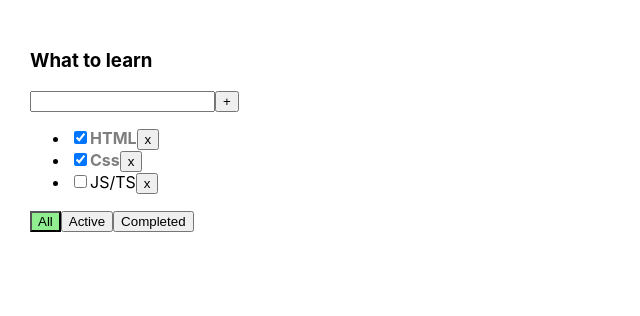
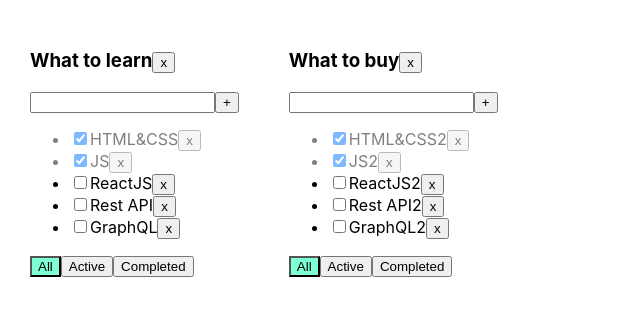
Before and after one commit to VictorAdamovich/TodoList, a React (Create React App) app: page / in a window 1280 px wide. Shown: the top 316 px of the page, without its empty margins (0-640 px from the left). Built offline with nearby package versions, Linux system fonts and the light colour scheme.

Commit message:
add lesson 5

```diff
--- a/src/App.css
+++ b/src/App.css
@@ -7,20 +7,18 @@
   margin-right: 50px;
 }
 
-.active-filter{
-  background-color: lightgreen;
+.error {
+  border: red 1px solid;
 }
 
-.isDone{
-  opacity: 0.5;
-  font-weight: bolder;
+.error-message {
+  color: red;
 }
 
-.error{
-  border: 2px solid red;
-  outline: none;
+.active-filter {
+  background-color: aquamarine;
 }
-.error-massage{
-  color: red;
-  font-weight: bolder;
+
+.is-done {
+  opacity: 0.5;
 }
--- a/src/App.tsx
+++ b/src/App.tsx
@@ -1,49 +1,97 @@
 import React, {useState} from 'react';
+import './App.css';
+import {Todolist} from './Todolist';
 import {v1} from 'uuid';
-import './App.css';
-import TodoList, {TaskType} from "./TodoList";
+import {log} from "util";
 
-export type FilterValuesType = 'all' | 'active' | 'completed'
+export type FilterValuesType = "all" | "active" | "completed";
+
+type TodoslistsType = {
+    id: string
+    title: string
+    filter: FilterValuesType
+}
 
 function App() {
-    const TodoListTitle: string = 'What to learn';
 
-    const [tasks, setTasks] = useState<Array<TaskType>>([
-        {id: v1(), title: 'HTML', isDone: true},
-        {id: v1(), title: 'Css', isDone: true},
-        {id: v1(), title: 'JS/TS', isDone: false}
+    let todolistID1 = v1();
+    let todolistID2 = v1();
+
+    let [todolists, setTodolists] = useState<Array<TodoslistsType>>([
+        {id: todolistID1, title: 'What to learn', filter: 'all'},
+        {id: todolistID2, title: 'What to buy', filter: 'all'},
     ])
 
-    const removeTask = function (taskId: string) {
-        setTasks(tasks.filter(t => t.id !== taskId))
+    let [tasks, setTasks] = useState({
+        [todolistID1]: [
+            {id: v1(), title: "HTML&CSS", isDone: true},
+            {id: v1(), title: "JS", isDone: true},
+            {id: v1(), title: "ReactJS", isDone: false},
+            {id: v1(), title: "Rest API", isDone: false},
+            {id: v1(), title: "GraphQL", isDone: false},
+        ],
+        [todolistID2]: [
+            {id: v1(), title: "HTML&CSS2", isDone: true},
+            {id: v1(), title: "JS2", isDone: true},
+            {id: v1(), title: "ReactJS2", isDone: false},
+            {id: v1(), title: "Rest API2", isDone: false},
+            {id: v1(), title: "GraphQL2", isDone: false},
+        ]
+    });
+
+    function removeTask(todolistID: string, taskID: string) {
+        setTasks({...tasks, [todolistID]: tasks[todolistID].filter(t => taskID !== t.id)})
     }
 
-    const [filter, setFilter] = useState<FilterValuesType>('all')
-    const changeFilter = (filter: FilterValuesType) => {
-        setFilter(filter)
+    function addTask(todolistID: string, title: string) {
+        let newTask = {id: v1(), title: title, isDone: false};
+        setTasks({...tasks, [todolistID]: [newTask, ...tasks[todolistID]]})
+
     }
 
-    const addTask = (title: string) => {
-        setTasks([{id: v1(), title, isDone: false}, ...tasks])
+    function changeStatus(todolistID: string,taskId: string, isDone: boolean) {
+        setTasks({...tasks,[todolistID]:tasks[todolistID].map(el=>el.id===taskId ? {...el,isDone} : el)})
     }
 
-    const changeTaskStatus = (taskID: string, isDone: boolean) => {
-        setTasks(tasks.map(t => t.id === taskID ? {...t, isDone: isDone} : t))
+
+    function changeFilter(todolistID: string, value: FilterValuesType) {
+        setTodolists(todolists.map((t) => t.id === todolistID ? {...t, filter: value} : t))
+    }
+
+    const removeTodolist = (todolistID: string) => {
+        setTodolists(todolists.filter(t=> t.id!==todolistID))
+        delete tasks[todolistID]
     }
 
 
     return (
         <div className="App">
-            <TodoList
-                filter={filter}
-                title={TodoListTitle}
-                tasks={tasks}
+            {todolists.map((t) => {
+                let tasksForTodolist = tasks[t.id];
 
-                addTask={addTask}
-                removeTask={removeTask}
-                changeFilter={changeFilter}
-                changeTaskStatus={changeTaskStatus}
-            />
+                if (t.filter === "active") {
+                    tasksForTodolist = tasks[t.id].filter(t => t.isDone === false);
+                }
+                if (t.filter === "completed") {
+                    tasksForTodolist = tasks[t.id].filter(t => t.isDone === true);
+                }
+
+                return (
+                    <Todolist
+                        title={t.title}
+                        key={t.id}
+                        todolistID={t.id}
+                        tasks={tasksForTodolist}
+                        removeTask={removeTask}
+                        changeFilter={changeFilter}
+                        addTask={addTask}
+                        changeTaskStatus={changeStatus}
+                        filter={t.filter}
+                        removeTodolist={removeTodolist}
+                    />
+                )
+            })}
+
         </div>
     );
 }
--- a/src/TodoList.tsx
+++ b/src/TodoList.tsx
@@ -1,131 +1,96 @@
-import React, {ChangeEvent, useState} from 'react';
+import React, {ChangeEvent, KeyboardEvent, useState} from 'react';
 import {FilterValuesType} from './App';
 
-type TodoListPropsType = {
-    title: string
-    tasks: Array<TaskType>
-    filter: FilterValuesType
-    addTask: (title: string) => void
-    removeTask: (taskID: string) => void
-    changeFilter: (filter: FilterValuesType) => void
-    changeTaskStatus: (taskID: string, isDone: boolean) => void
-};
-
-export type TaskType = {
+type TaskType = {
     id: string
     title: string
     isDone: boolean
 }
 
-const TodoList = (props: TodoListPropsType) => {
-    const [error, setError] = useState<boolean>(false)
+type PropsType = {
+    todolistID: string
+    title: string
+    tasks: Array<TaskType>
+    removeTask: (todolistID: string, taskId: string) => void
+    changeFilter: (todolistID: string, value: FilterValuesType) => void
+    addTask: (todolistID: string, title: string) => void
+    changeTaskStatus: (todolistID: string, taskId: string, isDone: boolean) => void
+    filter: FilterValuesType
+    removeTodolist:(todolistID: string) => void
 
-    const [title, setTitle] = useState<string>('')
-    const onClickAddTask = () => {
-        const trimmedTitle = title.trim()
-        if (trimmedTitle) {
-            props.addTask(title)
-        } else {
-            setError(true)
-        }
-        setTitle('')
 }
 
-    const onChangeSetTitle = (e: React.ChangeEvent<HTMLInputElement>) => {
-        setTitle(e.currentTarget.value)
-        error && setError(false)
-    }
+export function Todolist(props: PropsType) {
 
-    const onPressSetTitle = (e: React.KeyboardEvent<HTMLInputElement>) => {
-        if (e.key === 'Enter') {
-            onClickAddTask()
+    let [title, setTitle] = useState("")
+    let [error, setError] = useState<string | null>(null)
+
+    const addTask = () => {
+        if (title.trim() !== "") {
+            props.addTask(props.todolistID, title.trim());
+            setTitle("");
+        } else {
+            setError("Title is required");
         }
     }
 
-    const changeFilter = (filter: FilterValuesType) => {
-        return () => props.changeFilter(filter)
+    const onChangeHandler = (e: ChangeEvent<HTMLInputElement>) => {
+        setTitle(e.currentTarget.value)
     }
 
-    const getTasksForRender = (tasks: Array<TaskType>, filter: FilterValuesType) => {
-        let tasksForRender;
-        switch (filter) {
-            case "completed":
-                tasksForRender = tasks.filter(t => t.isDone === true)
-                break
-            case "active":
-                tasksForRender = tasks.filter(t => t.isDone === false)
-                break
-            default:
-                tasksForRender = tasks
+    const onKeyPressHandler = (e: KeyboardEvent<HTMLInputElement>) => {
+        setError(null);
+        if (e.charCode === 13) {
+            addTask();
         }
-        return tasksForRender
     }
 
-    const tasksForRender: Array<TaskType> = getTasksForRender(props.tasks, props.filter)
+    const onAllClickHandler = () => props.changeFilter(props.todolistID, "all");
+    const onActiveClickHandler = () => props.changeFilter(props.todolistID, "active");
+    const onCompletedClickHandler = () => props.changeFilter(props.todolistID, "completed");
+    const removeTodolistHandler = ()=> props.removeTodolist(props.todolistID);
 
-    const tasksListItems = tasksForRender.length
-        ? tasksForRender.map(t => {
-            const onClickRemoveTask = () => props.removeTask(t.id)
-            const onChangeChangeStatus = (e: ChangeEvent<HTMLInputElement>) => {
-                props.changeTaskStatus(t.id, e.currentTarget.checked)
-
-            }
-            const taskClasses = t.isDone ? 'isDone' : ''
-            const inputClasses = error ? 'error' : ' '
-
-            return (
-                <li key={t.id}>
-                    <input
-                        type="checkbox"
-                        checked={t.isDone}
-                        onChange={onChangeChangeStatus}
-                        className={inputClasses}
+    return <div>
+        <h3>{props.title}
+        <button onClick={removeTodolistHandler}>x</button>
+        </h3>
+        <div>
+            <input value={title}
+                   onChange={onChangeHandler}
+                   onKeyPress={onKeyPressHandler}
+                   className={error ? "error" : ""}
             />
-                    <span className={taskClasses}>{t.title}</span>
-                    <button onClick={onClickRemoveTask}>x</button>
-
-                </li>
-            )
-        })
-        : <span>Нет задач в списке </span>
-
-
-    const allBtnClasses = props.filter === 'all' ? 'active-filter' : ' '
-    const activeBtnClasses = props.filter === 'active' ? 'active-filter' : ' '
-    const completedBtnClasses = props.filter === 'completed' ? 'active-filter' : ' '
-
-    return (
-        <div>
-            <h3>{props.title}</h3>
-            <div>
-                <input
-                    value={title}
-                    onChange={onChangeSetTitle}
-                    onKeyPress={onPressSetTitle}
-                />
-                <button onClick={onClickAddTask}>+</button>
-                {error && <div className={'error-massage'}>Title is required!</div>}
+            <button onClick={addTask}>+</button>
+            {error && <div className="error-message">{error}</div>}
         </div>
         <ul>
-                {tasksListItems}
+            {
+                props.tasks.map(t => {
+                    const onClickHandler = () => props.removeTask(props.todolistID, t.id)
+                    const onChangeHandler = (e: ChangeEvent<HTMLInputElement>) => {
+                        props.changeTaskStatus(props.todolistID, t.id, e.currentTarget.checked);
+                    }
+
+                    return <li key={t.id} className={t.isDone ? "is-done" : ""}>
+                        <input type="checkbox"
+                               onChange={onChangeHandler}
+                               checked={t.isDone}/>
+                        <span>{t.title}</span>
+                        <button onClick={onClickHandler}>x</button>
+                    </li>
+                })
+            }
         </ul>
         <div>
-                <button
-                    className={allBtnClasses}
-                    onClick={changeFilter('all')}>All
+            <button className={props.filter === 'all' ? "active-filter" : ""}
+                    onClick={onAllClickHandler}>All
             </button>
-                <button
-                    className={activeBtnClasses}
-                    onClick={changeFilter('active')}>Active
+            <button className={props.filter === 'active' ? "active-filter" : ""}
+                    onClick={onActiveClickHandler}>Active
             </button>
-                <button
-                    className={completedBtnClasses}
-                    onClick={changeFilter('completed')}>Completed
+            <button className={props.filter === 'completed' ? "active-filter" : ""}
+                    onClick={onCompletedClickHandler}>Completed
             </button>
         </div>
     </div>
-
-    );
-};
-
-export default TodoList;
+}
```
Lines whose indentation alone changed are shown as unchanged.
